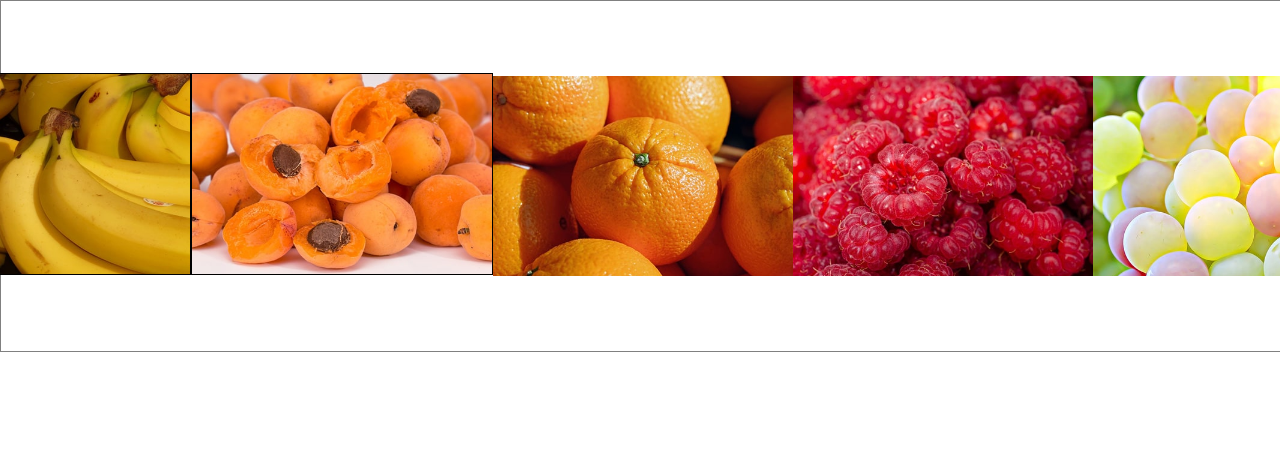
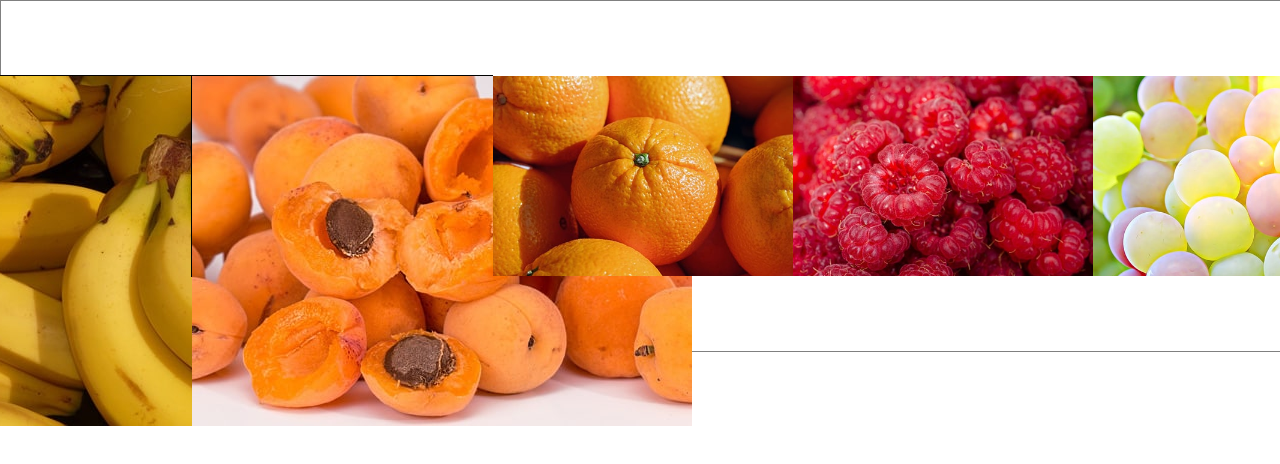
Before and after one commit to Sagar0155/testing02, a plain HTML site: page index.html in a window 1280 px wide. Shown: the top 464 px of the page. Drawn offline with Linux system fonts and the light colour scheme.

Commit message:
Add files via upload

```diff
--- a/style.css
+++ b/style.css
@@ -10,7 +10,12 @@
     justify-content: center;
     align-items: center;
 }
-.con img{
+.con .d{
+    height: 200px;
+    width: 300px;
+    border: 1px solid black;
+}
+.con .e{
     height: 200px;
     width: 300px;
     border: 1px solid black;
```
